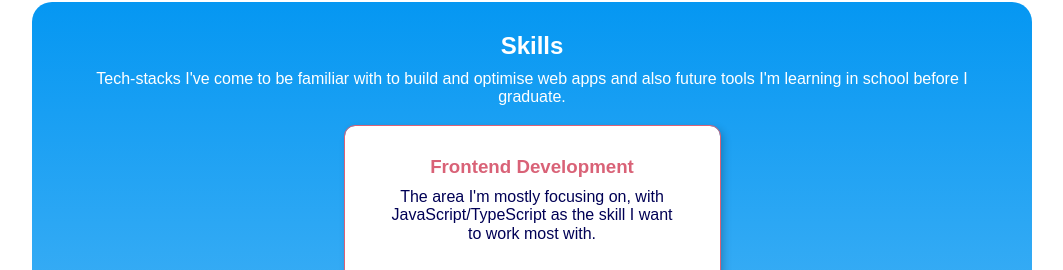
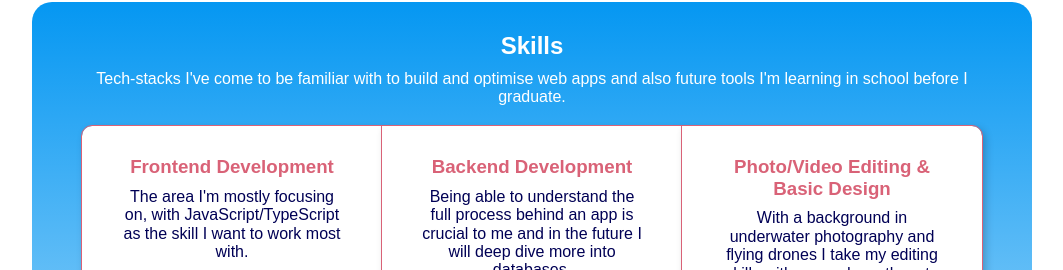
Before and after one commit to alengusinac/portfolio, a website built with Vite: page index.html in a window 1280 px wide. Shown: the part 848-1118 px from the top of the page, without its empty margins (108-1171 px from the left). Built offline with nearby package versions, Linux system fonts and the light colour scheme; files whose address does not match are found by name; a web font is replaced by a local one.

Commit message:
skills section responsive

```diff
--- a/src/style/tablet.scss
+++ b/src/style/tablet.scss
@@ -14,4 +14,24 @@
       display: none;
     }
   }
+
+  .skills {
+    .skills-flex {
+      flex-direction: row;
+      justify-content: center;
+      .skill {
+        height: 700px;
+        flex-basis: 30%;
+
+        &:nth-child(1) {
+          border-radius: 10px 0 0 0;
+        }
+
+        &:nth-child(3) {
+          height: 700px;
+          border-radius: 0 10px 0 0;
+        }
+      }
+    }
+  }
 }
```
